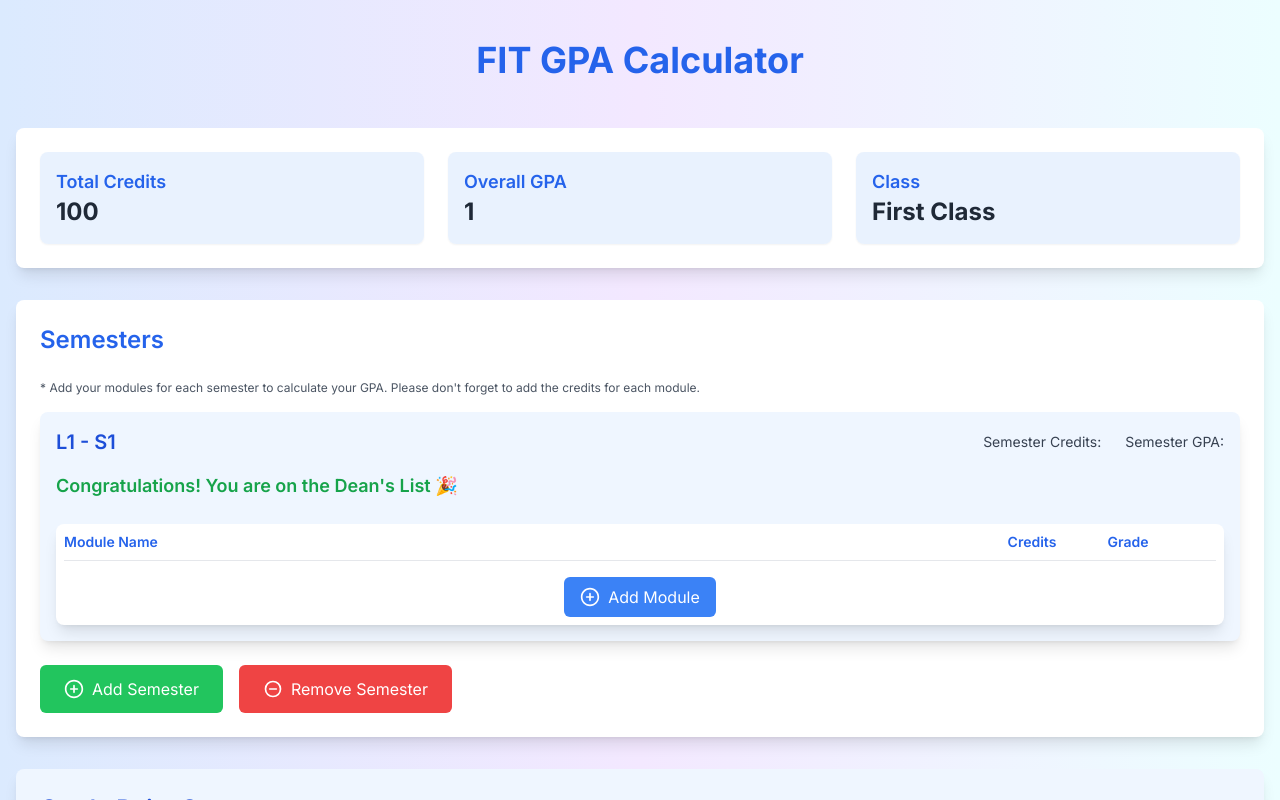
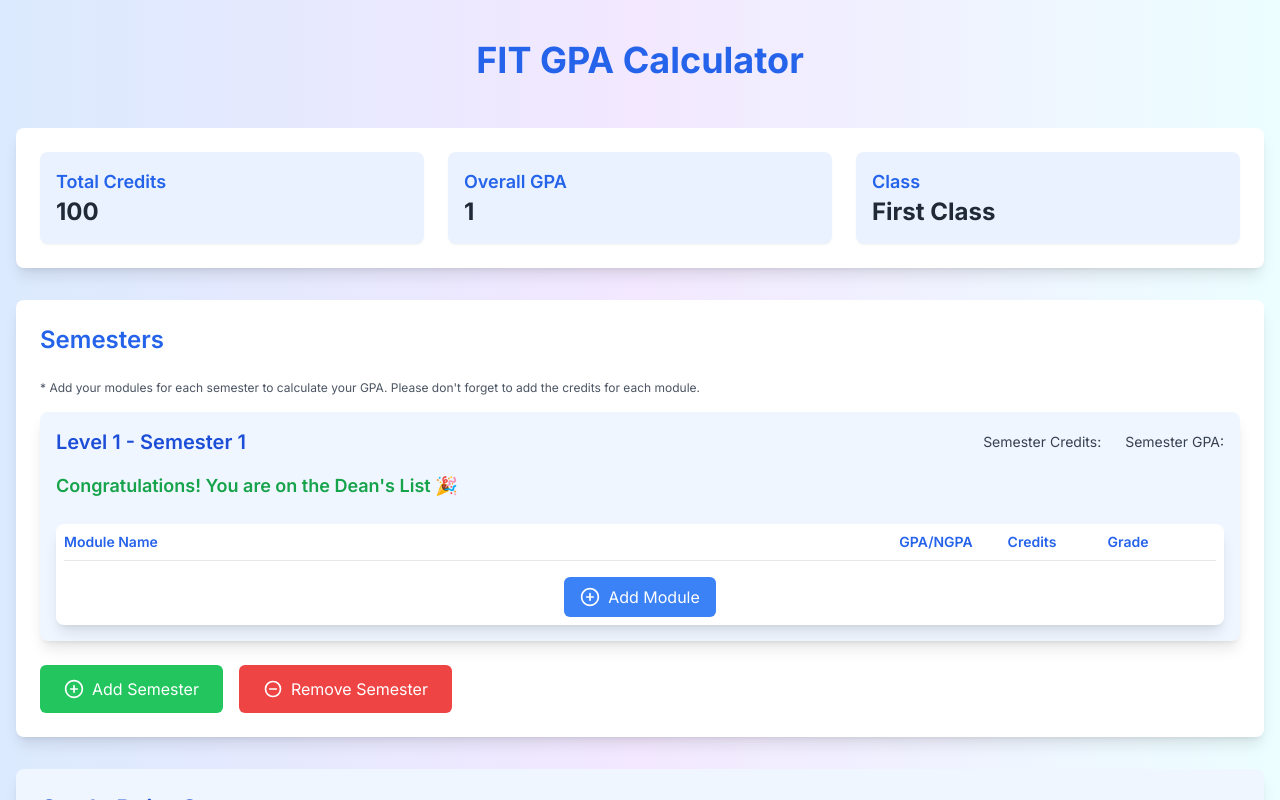
Before and after one commit to IshanHansaka/fit-gpa-calculator, a Next.js app: page / in a window 1280 px wide. Both pictures are taken after a click on the button "Add Semester". Shown: the top 800 px of the page. Built offline with nearby package versions, Linux system fonts and the light colour scheme.

Commit message:
feat: add gpa input selection

```diff
--- a/app/component/SemCard.tsx
+++ b/app/component/SemCard.tsx
@@ -7,6 +7,7 @@ import Module from './Module';
 interface ModuleType {
   id: string;
   name: string;
+  gpa: string;
   credits: string;
   grade: string;
 }
@@ -22,7 +23,7 @@ const SemCard: React.FC<SemCardProps> = ({ id }) => {
     if (modules.length < 10) {
       setModules([
         ...modules,
-        { id: new Date().toISOString(), name: '', credits: '', grade: 'A+' },
+        { id: new Date().toISOString(), name: '', gpa: 'GPA', credits: '', grade: 'A+' },
       ]);
     }
   };
@@ -33,7 +34,7 @@ const SemCard: React.FC<SemCardProps> = ({ id }) => {
 
   const handleModuleChange = (
     moduleId: string,
-    field: 'name' | 'credits' | 'grade',
+    field: 'name' | 'gpa' | 'credits' | 'grade',
     value: string
   ) => {
     setModules(
@@ -51,7 +52,7 @@ const SemCard: React.FC<SemCardProps> = ({ id }) => {
     <div className="bg-blue-50 dark:bg-slate-900 p-4 rounded-lg shadow-lg mb-6">
       <div className="flex flex-col md:flex-row items-center justify-between">
         <div className="text-lg md:text-xl font-semibold mb-2 text-blue-700 dark:text-blue-300">
-          L{level} - S{semester}
+          Level {level} - Semester {semester}
         </div>
         <div className="flex flex-col md:flex-row items-center gap-0 md:gap-6">
           <div className="mb-2 text-xs md:text-sm text-gray-700 dark:text-gray-300">
@@ -69,6 +70,7 @@ const SemCard: React.FC<SemCardProps> = ({ id }) => {
       <div className="mt-6 bg-white dark:bg-gray-700 p-2 rounded-lg shadow-lg">
         <div className="flex flex-wrap items-center gap-2 md:gap-4 font-semibold border-b pb-2 mb-2 text-blue-600 dark:text-blue-400 text-xs md:text-sm">
           <div className="flex-1">Module Name</div>
+          <div className="w-12 md:w-20 text-center">GPA/NGPA</div>
           <div className="w-14 md:w-20 text-center">Credits</div>
           <div className="w-12 md:w-20 text-center">Grade</div>
           <div className="w-5 md:w-8 text-center"></div>
@@ -79,6 +81,7 @@ const SemCard: React.FC<SemCardProps> = ({ id }) => {
             key={module.id}
             id={module.id}
             name={module.name}
+            gpa={module.gpa}
             credits={module.credits}
             grade={module.grade}
             onRemove={handleRemoveModule}
```
